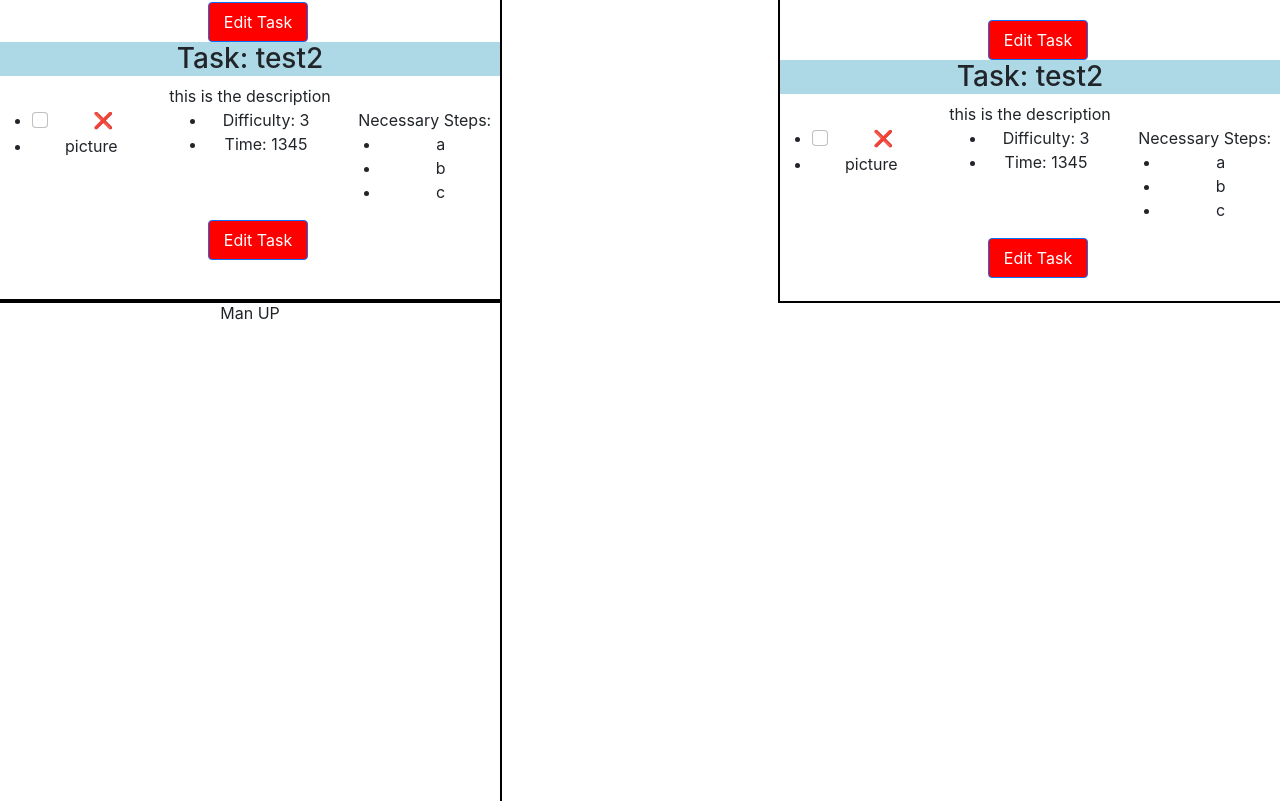
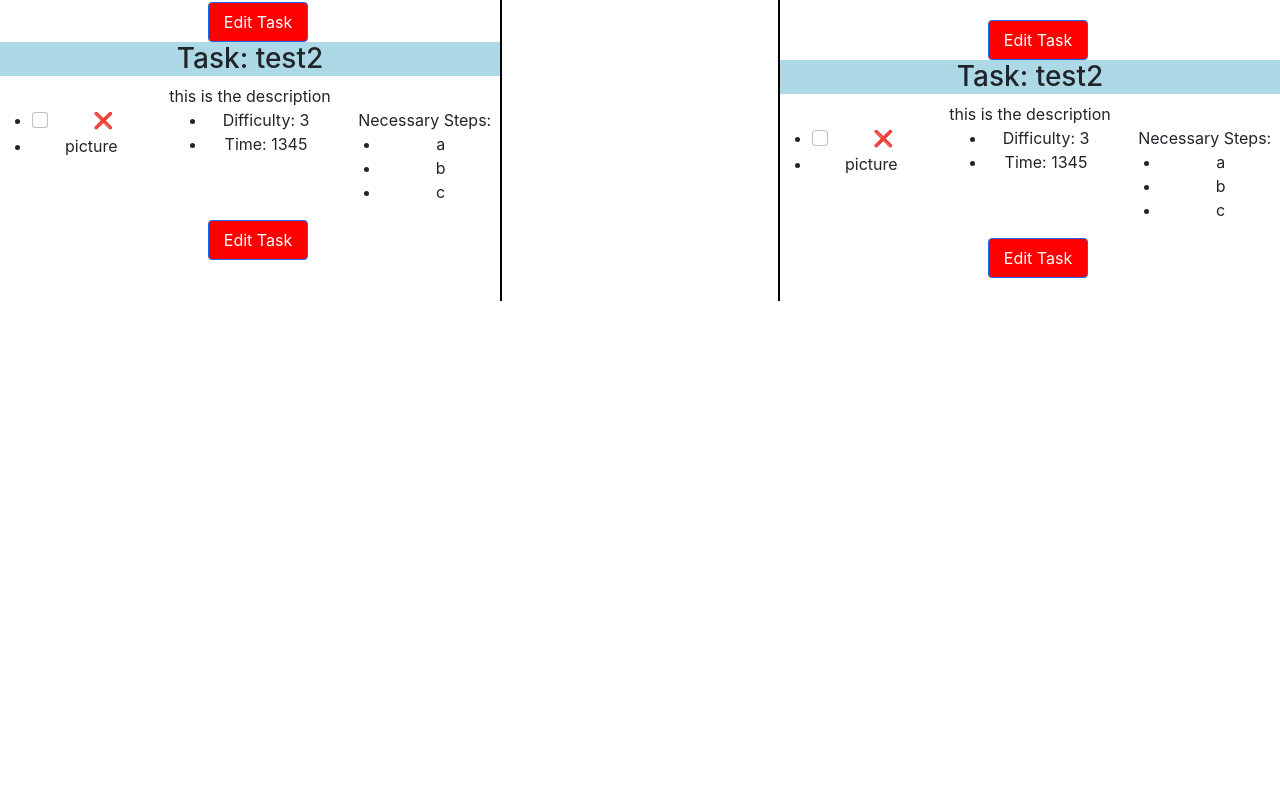
Before and after one commit to cmeiss/team18, a React (Create React App) app: page / in a window 1280 px wide. Shown: the part 572-1373 px from the top of the page. After the commit the page ends 873 px from the top, so only its background shows below. Built offline with nearby package versions, Linux system fonts and the light colour scheme.

Commit message:
removed empty black box of admin list if role is not an admin

```diff
--- a/src/App.css
+++ b/src/App.css
@@ -85,18 +85,3 @@
     height: 500px;
     outline: 2px solid black;
 }
-
-.user-list {
-    text-align: center;
-    float: right;
-    width: 500px;
-    height: 500px;
-    outline: 2px solid black;
-}
-.admin-list {
-    text-align: center;
-    float: right;
-    width: 500px;
-    height: 500px;
-    outline: 2px solid black;
-}
--- a/src/App.tsx
+++ b/src/App.tsx
@@ -105,7 +105,7 @@ function App(): JSX.Element {
                     tasks={TASK}
                     role={role.name}
                 ></CentralItemList>
-                <div className="admin-list">
+                <div>
                     <AdminList tasks={TASK} role={role.name}></AdminList>
                 </div>
             </div>
--- /dev/null
+++ b/src/list-components/adminList.css
@@ -0,0 +1,7 @@
+.Admin {
+    text-align: center;
+    float: right;
+    width: 500px;
+    height: 500px;
+    outline: 2px solid black;
+}
--- a/src/list-components/adminlist.tsx
+++ b/src/list-components/adminlist.tsx
@@ -2,6 +2,7 @@ import React, { useState } from "react";
 //import { Button } from "react-bootstrap";
 import { DisplayTask } from "./DisplayTask";
 import { Task } from "../interfaces/task";
+import "./adminList.css";
 
 export interface AdminItemProps {
     tasks: Task[];
@@ -38,6 +39,6 @@ export function AdminList({ role, tasks }: AdminItemProps) {
             </div>
         );
     } else {
-        return <span>Man UP</span>;
+        return <span></span>;
     }
 }
```
